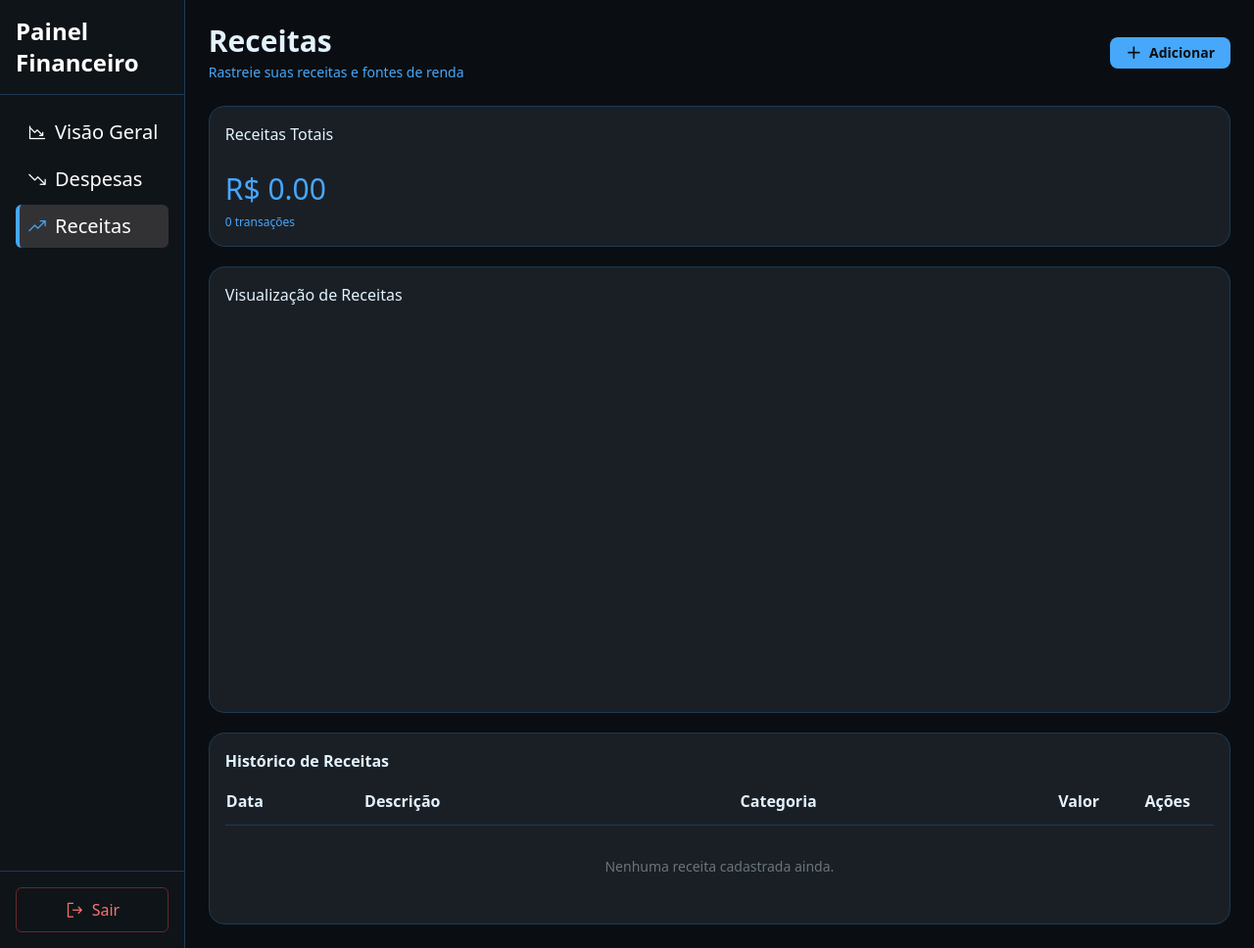
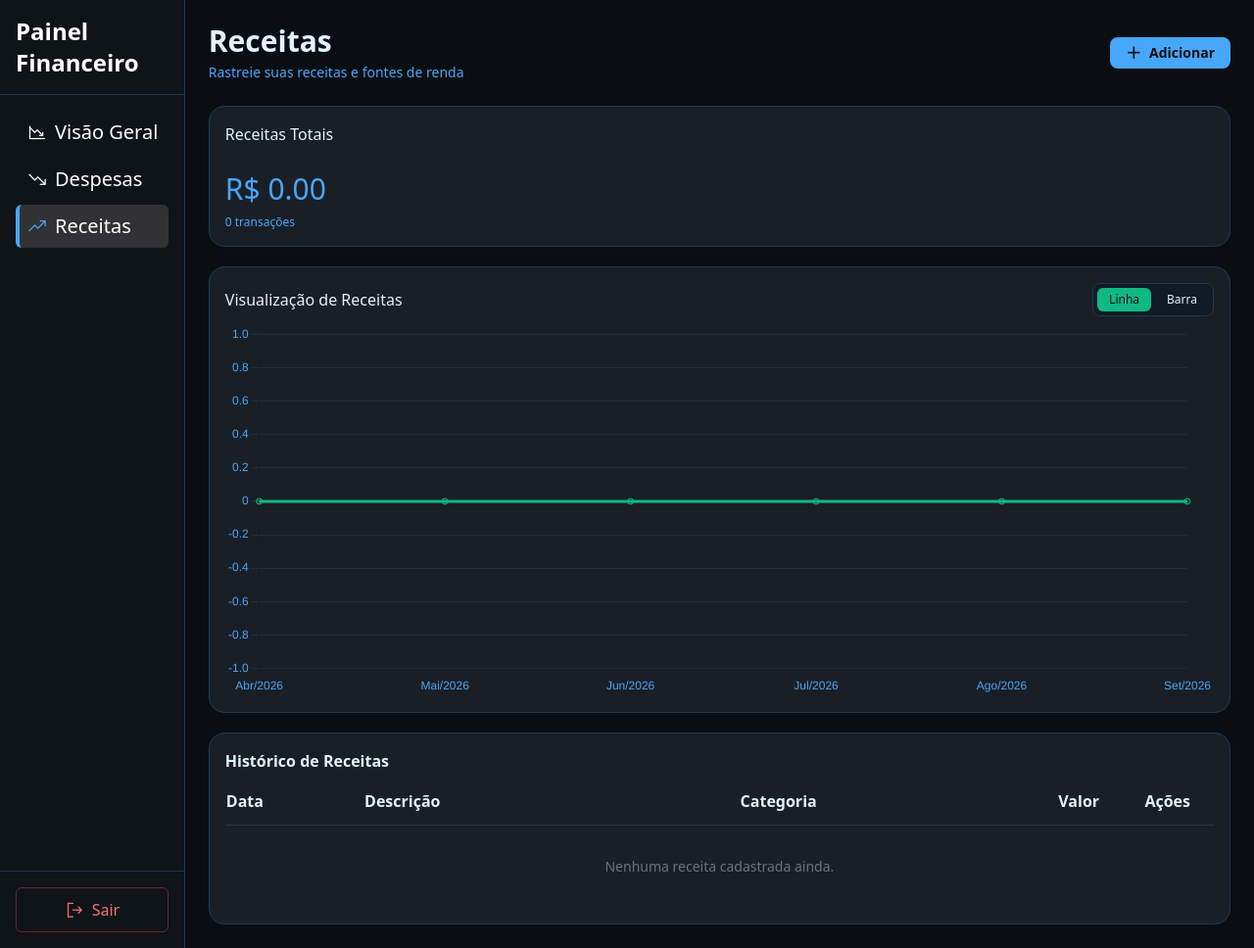
Before and after one commit to jvictor-sb/dashboard-financeiro, a Flask app: page /receitas in a window 1280 px wide. Shown: the whole page at 98% size. Run offline with Flask 3, Linux system fonts and the light colour scheme; the visitor is signed in with stand-in values (Sample User, id 1); data comes from the database, SQL or seed files in the repository; data that the repository does not hold is empty; some libraries are stand-ins or nearby versions.

Commit message:
feat(dashboard) Adiciona Gráficos na tela de Receitas

```diff
--- a/dashboard/routes.py
+++ b/dashboard/routes.py
@@ -101,7 +101,18 @@ def receitas():
     receitas_totais = services.total_receitas(user_email=current_user.email)
     transacoes_receitas = len(listar_receitas)
 
-    return render_template('receitas.html', active_page='receitas', receitas=listar_receitas, receitas_totais=receitas_totais, transacoes_receitas=transacoes_receitas)
+    grafico_receitas_mensal = services.receitas_ultimos_6_meses(user_email=current_user.email)
+    grafico_receitas_categoria = services.total_por_categoria(user_email=current_user.email, tipo='receita')
+
+    return render_template(
+        'receitas.html',
+        active_page='receitas',
+        receitas=listar_receitas,
+        receitas_totais=receitas_totais,
+        transacoes_receitas=transacoes_receitas,
+        grafico_receitas_mensal=grafico_receitas_mensal,
+        grafico_receitas_categoria=grafico_receitas_categoria
+    )
 
 @dashboard.route('/receitas/deletar/<int:id>', methods=['POST'])
 @login_required
--- a/dashboard/services.py
+++ b/dashboard/services.py
@@ -123,6 +123,36 @@ def despesas_ultimos_6_meses(user_email):
 
     return {'labels': labels, 'despesas': despesas}
 
+def receitas_ultimos_6_meses(user_email):
+    meses, labels, inicio = _ultimos_6_meses()
+
+    receitas = [0.0] * 6
+
+    resultados = (
+        db.session.query(
+            func.extract('year', Transacao.data).label('ano'),
+            func.extract('month', Transacao.data).label('mes'),
+            func.sum(Transacao.valor)
+        )
+        .filter(
+            Transacao.user_email == user_email,
+            Transacao.tipo == 'receita',
+            Transacao.data >= inicio
+        )
+        .group_by('ano', 'mes')
+        .all()
+    )
+
+    indice_por_mes = {(ano, mes): idx for idx, (ano, mes) in enumerate(meses)}
+
+    for ano, mes, total in resultados:
+        idx = indice_por_mes.get((int(ano), int(mes)))
+        if idx is None:
+            continue
+        receitas[idx] = float(total)
+
+    return {'labels': labels, 'receitas': receitas}
+
 def total_por_categoria(user_email, tipo):
     resultados = (
         db.session.query(Transacao.categoria, func.sum(Transacao.valor))
--- a/templates/despesas.html
+++ b/templates/despesas.html
@@ -280,7 +280,6 @@ endblock %} {% block content %}
 
 <script src="https://cdn.jsdelivr.net/npm/chart.js@4.4.4/dist/chart.umd.min.js"></script>
 <script>
-  // Cores extraídas diretamente do tailwind.config em base.html
   const corVermelho = '#DC2626';
   const corAzul = '#47A7FA';
 
--- a/templates/index.html
+++ b/templates/index.html
@@ -130,7 +130,6 @@ endblock %} {% block content %}
 
 <script src="https://cdn.jsdelivr.net/npm/chart.js@4.4.4/dist/chart.umd.min.js"></script>
 <script>
-  // Cores extraídas diretamente do tailwind.config em base.html
   const corVerde = '#10B981';
   const corVermelho = '#DC2626';
   const corAzul = '#47A7FA';
@@ -146,8 +145,6 @@ endblock %} {% block content %}
     return valor.toLocaleString('pt-BR', { style: 'currency', currency: 'BRL' });
   }
 
-  // Tooltip customizado no estilo "Mês/Categoria" + "Valor: R$ X",
-  // reaproveitado nos 3 gráficos pra manter o mesmo visual.
   function tooltipPadrao() {
     return {
       backgroundColor: '#1A1F26',
@@ -166,7 +163,6 @@ endblock %} {% block content %}
     };
   }
 
-  // --- Gráfico de área: Receitas vs Despesas (últimos 6 meses) ---
   const dadosReceitasDespesas = {{ grafico_receitas_despesas | tojson }};
 
   new Chart(document.getElementById('chart_receitas_despesas'), {
@@ -206,7 +202,6 @@ endblock %} {% block content %}
     },
   });
 
-  // --- Gráfico de barra: Detalhamento por Categoria (com toggle Despesas/Receitas) ---
   const dadosCategoriaDespesas = {{ grafico_categoria_despesas | tojson }};
   const dadosCategoriaReceitas = {{ grafico_categoria_receitas | tojson }};
 
--- a/templates/receitas.html
+++ b/templates/receitas.html
@@ -62,7 +62,30 @@ endblock %} {% block content %}
       class="bg-card rounded-2xl h-[28.5rem] p-4 border border-borda flex flex-col gap-2"
       id="historico_receita"
     >
-      <h4 class="text-texto">Visualização de Receitas</h4>
+      <div class="flex items-center justify-between">
+        <h4 class="text-texto">Visualização de Receitas</h4>
+        <div
+          class="flex items-center gap-1 bg-form border border-borda rounded-lg p-1 text-xs"
+        >
+          <button
+            type="button"
+            id="btn_view_linha"
+            class="px-3 py-1 rounded-md transition-colors bg-verde text-fundo"
+          >
+            Linha
+          </button>
+          <button
+            type="button"
+            id="btn_view_barra"
+            class="px-3 py-1 rounded-md transition-colors text-texto"
+          >
+            Barra
+          </button>
+        </div>
+      </div>
+      <div class="flex-1 relative">
+        <canvas id="chart_receitas"></canvas>
+      </div>
     </div>
 
     <div
@@ -178,12 +201,12 @@ endblock %} {% block content %}
           class="bg-form rounded-2xl h-11 px-3 w-full border border-borda focus:border-azul focus:outline-none focus:ring-2 focus:ring-azul/30 text-texto/40"
         >
           <option value="" disabled selected hidden>Selecione uma opção</option>
-          <option value="salario" class="text-texto">Salário</option>
-          <option value="mercado" class="text-texto">Freelance</option>
-          <option value="utilidades" class="text-texto">Investimento</option>
-          <option value="transporte" class="text-texto">Negócio</option>
-          <option value="entretenimento" class="text-texto">Presente</option>
-          <option value="saude" class="text-texto">Outros</option>
+          <option value="salario">Salário</option>
+          <option value="freelance">Freelance</option>
+          <option value="investimento">Investimento</option>
+          <option value="negocio">Negócio</option>
+          <option value="presente">Presente</option>
+          <option value="outros">Outros</option>
         </select>
       </div>
 
@@ -257,4 +280,130 @@ endblock %} {% block content %}
     .addEventListener("click", fecharModal);
 </script>
 
+<script src="https://cdn.jsdelivr.net/npm/chart.js@4.4.4/dist/chart.umd.min.js"></script>
+<script>
+  // Cores extraídas diretamente do tailwind.config em base.html
+  const corVerde = '#10B981';
+  const corAzul = '#47A7FA';
+
+  function hexParaRgba(hex, alpha) {
+    const r = parseInt(hex.slice(1, 3), 16);
+    const g = parseInt(hex.slice(3, 5), 16);
+    const b = parseInt(hex.slice(5, 7), 16);
+    return `rgba(${r}, ${g}, ${b}, ${alpha})`;
+  }
+
+  function formatarReal(valor) {
+    return valor.toLocaleString('pt-BR', { style: 'currency', currency: 'BRL' });
+  }
+
+  function tooltipPadrao() {
+    return {
+      backgroundColor: '#1A1F26',
+      borderColor: '#1A1F26',
+      borderWidth: 1,
+      cornerRadius: 8,
+      padding: 10,
+      displayColors: false,
+      titleColor: '#E3F2FD',
+      titleFont: { weight: 'bold' },
+      bodyColor: corVerde,
+      callbacks: {
+        label: (context) => `Valor: ${formatarReal(context.parsed.y)}`,
+      },
+    };
+  }
+
+  const dadosReceitasMensal = {{ grafico_receitas_mensal | tojson }};
+  const dadosReceitasCategoria = {{ grafico_receitas_categoria | tojson }};
+
+  const btnViewLinha = document.getElementById('btn_view_linha');
+  const btnViewBarra = document.getElementById('btn_view_barra');
+  const ctxReceitas = document.getElementById('chart_receitas');
+
+  let chartReceitas = null;
+
+  function configLinha() {
+    return {
+      type: 'line',
+      data: {
+        labels: dadosReceitasMensal.labels,
+        datasets: [
+          {
+            label: 'Receitas',
+            data: dadosReceitasMensal.receitas,
+            borderColor: corVerde,
+            backgroundColor: hexParaRgba(corVerde, 0.15),
+            fill: true,
+            tension: 0.3,
+          },
+        ],
+      },
+      options: {
+        responsive: true,
+        maintainAspectRatio: false,
+        plugins: {
+          legend: { display: false },
+          tooltip: tooltipPadrao(),
+        },
+        scales: {
+          x: { ticks: { color: corAzul }, grid: { display: false } },
+          y: { ticks: { color: corAzul }, grid: { color: 'rgba(148, 163, 184, 0.1)' } },
+        },
+      },
+    };
+  }
+
+  function configBarra() {
+    return {
+      type: 'bar',
+      data: {
+        labels: dadosReceitasCategoria.labels,
+        datasets: [
+          {
+            label: 'Receitas',
+            data: dadosReceitasCategoria.valores,
+            backgroundColor: corVerde,
+            borderRadius: 6,
+          },
+        ],
+      },
+      options: {
+        responsive: true,
+        maintainAspectRatio: false,
+        plugins: {
+          legend: { display: false },
+          tooltip: tooltipPadrao(),
+        },
+        scales: {
+          x: { ticks: { color: corAzul }, grid: { display: false } },
+          y: { ticks: { color: corAzul }, grid: { color: 'rgba(148, 163, 184, 0.1)' } },
+        },
+      },
+    };
+  }
+
+  function ativarView(view) {
+    if (chartReceitas) {
+      chartReceitas.destroy();
+    }
+
+    const config = view === 'linha' ? configLinha() : configBarra();
+    chartReceitas = new Chart(ctxReceitas, config);
+
+    btnViewLinha.classList.toggle('bg-verde', view === 'linha');
+    btnViewLinha.classList.toggle('text-fundo', view === 'linha');
+    btnViewLinha.classList.toggle('text-texto', view !== 'linha');
+
+    btnViewBarra.classList.toggle('bg-verde', view === 'barra');
+    btnViewBarra.classList.toggle('text-fundo', view === 'barra');
+    btnViewBarra.classList.toggle('text-texto', view !== 'barra');
+  }
+
+  btnViewLinha.addEventListener('click', () => ativarView('linha'));
+  btnViewBarra.addEventListener('click', () => ativarView('barra'));
+
+  ativarView('linha');
+</script>
+
 {% endblock %}
```
